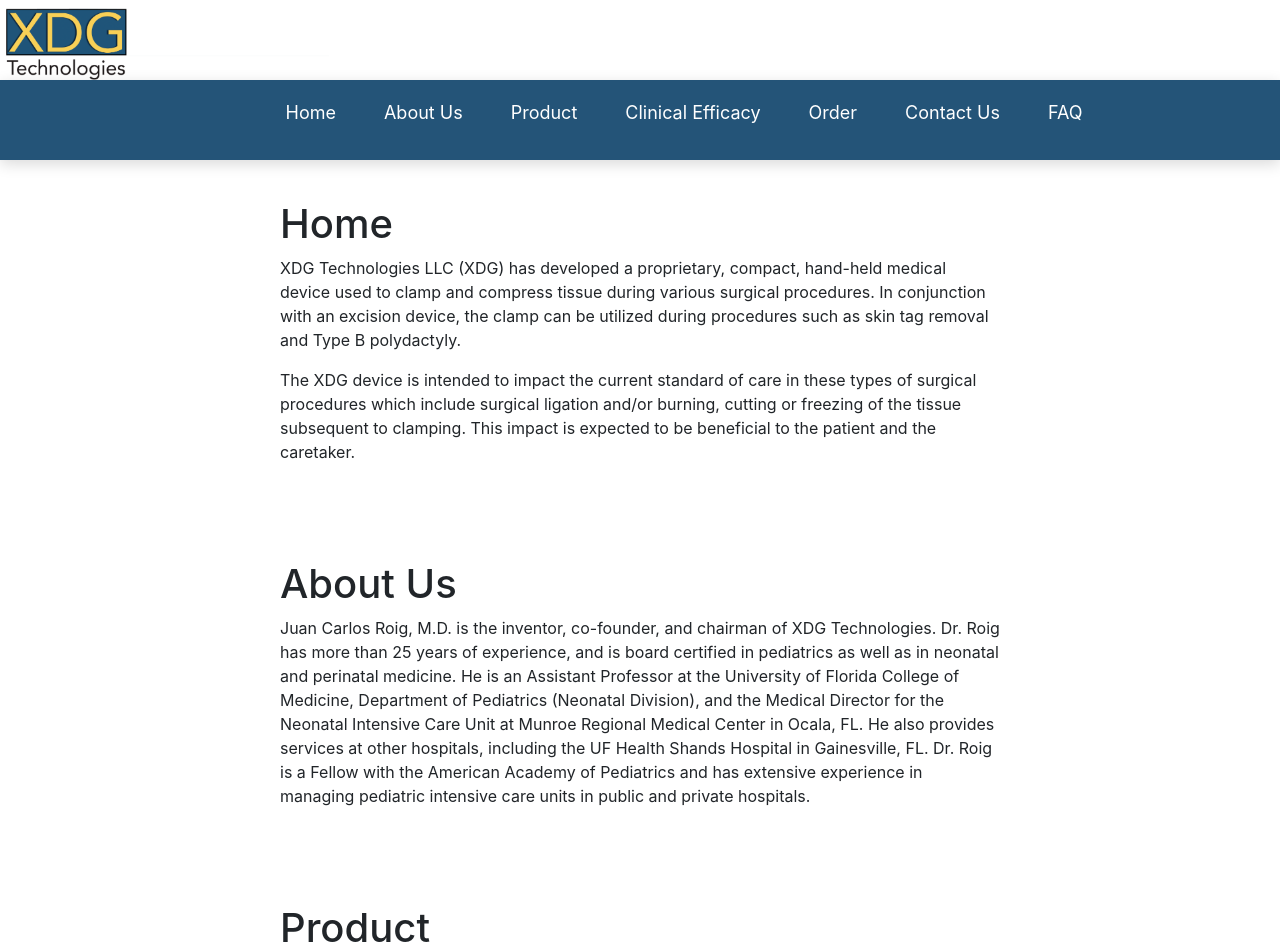
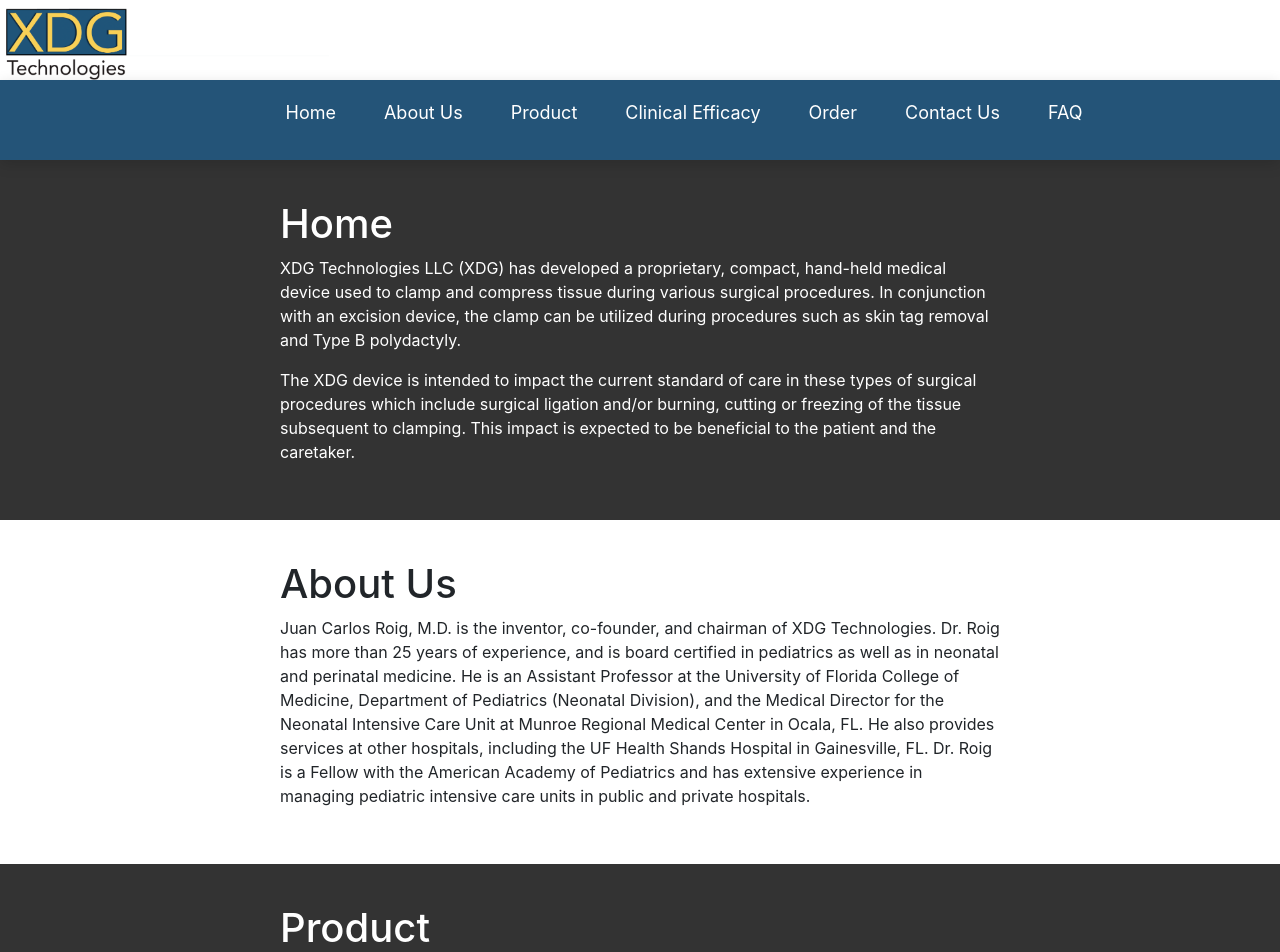
Before and after one commit to CEN30315A/Site, a React (Create React App) app: page / in a window 1280 px wide. Shown: the top 952 px of the page. Built offline with nearby package versions, Linux system fonts and the light colour scheme.

Commit message:
Made the code slightly cleaner in a few areas

```diff
--- a/src/App.js
+++ b/src/App.js
@@ -4,7 +4,6 @@
 import FaqSection from './components/FaqSection';
 import Navbar from "./components/Navbar";
 import Header from "./components/Header";
-import dummyText from "./components/DummyText";
 import AboutUs from './components/AboutUs';
 import Home from './components/Home';
 import Product from './components/Product';
@@ -15,53 +14,48 @@
 import ClinicalEfficacy from './components/ClinicalEfficacy';
 
 function App() {
+  let index = 0
   return (
     <div className="App">
         <Header/>
         <Navbar />
         <Home
           title="Home"
-          subtitle={dummyText}
-          dark={false}
-          id="section1"
+          dark={index++ % 2 === 0}
+          id={"section" + index}
           data={data}
         />
         <AboutUs
           title="About Us"
-          subtitle={dummyText}
-          dark={false}
-          id="section2"
+          dark={index++ % 2 === 0}
+          id={"section" + index}
         />
 
         <Product
           title="Product"
-          subtitle={dummyText}
-          dark={false}
-          id="section3"
+          dark={index++ % 2 === 0}
+          id={"section" + index}
         />
         <ProductImages />
         <ClinicalEfficacy
           title="Clinical Efficacy"
-          subtitle={dummyText}
-          dark={false}
-          id="section4"
+          dark={index++ % 2 === 0}
+          id={"section" + index}
         />
         <Order
           title="Order"
-          subtitle={dummyText}
-          dark={false}
-          id="section5"
+          dark={index++ % 2 === 0}
+          id={"section" + index}
         />
         <ContactUs
           title="Contact Us"
-          subtitle={dummyText}
-          dark={false}
-          id="section6"
+          dark={index++ % 2 === 0}
+          id={"section" + index}
         />
         <Section
           title="FAQ"
-          dark={false}
-          id="section7"
+          dark={index++ % 2 === 0}
+          id={"section" + index}
         />
         <FaqSection
            questAns = {data.faq}
--- a/src/components/AboutUs.js
+++ b/src/components/AboutUs.js
@@ -1,6 +1,6 @@
 import React from "react";
 
-export default function AboutUs({ title, subtitle, dark, id }) {
+export default function AboutUs({ title, dark, id }) {
   return (
     <div className={"section" + (dark ? " section-dark" : "")}>
       <div className="section-content" id={id}>
--- a/src/components/ClinicalEfficacy.js
+++ b/src/components/ClinicalEfficacy.js
@@ -1,6 +1,6 @@
 import React from "react";
 
-export default function ClinicalEfficacy({ title, subtitle, dark, id }) {
+export default function ClinicalEfficacy({ title, dark, id }) {
   return (
     <div className={"section" + (dark ? " section-dark" : "")}>
       <div className="section-content" id={id}>
--- a/src/components/ContactUs.js
+++ b/src/components/ContactUs.js
@@ -1,6 +1,6 @@
 import React from "react";
 
-export default function ContactUs({ title, subtitle, dark, id }) {
+export default function ContactUs({ title, dark, id }) {
   return (
     <div className={"section" + (dark ? " section-dark" : "")}>
       <div className="section-content" id={id}>
--- a/src/components/DummyText.js
+++ /dev/null
@@ -1,9 +0,0 @@
-const dummyText = `Lorem ipsum dolor sit amet, consectetur adipiscing elit, sed do eiusmod tempor incididunt ut labore et dolore magna aliqua. Id nibh tortor id aliquet. Sed lectus vestibulum mattis ullamcorper velit sed. Nec nam aliquam sem et tortor. Elit eget gravida cum sociis natoque. Ipsum a arcu cursus vitae. Massa sapien faucibus et molestie ac feugiat sed. Turpis egestas maecenas pharetra convallis posuere morbi leo. Duis at consectetur lorem donec massa sapien faucibus et molestie. Purus sit amet luctus venenatis lectus. Pellentesque nec nam aliquam sem et tortor consequat id porta. Sapien et ligula ullamcorper malesuada. Fringilla ut morbi tincidunt augue interdum velit euismod. Vitae turpis massa sed elementum tempus egestas sed. Netus et malesuada fames ac turpis egestas integer eget aliquet. Blandit cursus risus at ultrices mi tempus imperdiet nulla malesuada. Aliquam eleifend mi in nulla posuere sollicitudin aliquam ultrices sagittis.
-
-Nisi est sit amet facilisis. Vitae congue eu consequat ac felis. Facilisis mauris sit amet massa vitae tortor condimentum lacinia. Nisl condimentum id venenatis a condimentum. Rutrum tellus pellentesque eu tincidunt tortor. Semper auctor neque vitae tempus quam. Pellentesque adipiscing commodo elit at imperdiet dui accumsan sit. Mi ipsum faucibus vitae aliquet nec ullamcorper sit. Enim lobortis scelerisque fermentum dui faucibus. Volutpat ac tincidunt vitae semper quis lectus nulla at.
-
-Pellentesque id nibh tortor id aliquet lectus proin. Blandit cursus risus at ultrices mi. Iaculis eu non diam phasellus vestibulum lorem. Et odio pellentesque diam volutpat commodo. Sodales ut etiam sit amet nisl purus in. Adipiscing elit ut aliquam purus sit. Bibendum enim facilisis gravida neque convallis a cras. Duis at consectetur lorem donec massa sapien faucibus et molestie. Massa tincidunt nunc pulvinar sapien et ligula ullamcorper malesuada proin. Non odio euismod lacinia at quis risus sed vulputate odio. Vel turpis nunc eget lorem dolor sed viverra ipsum. A lacus vestibulum sed arcu.
-
-Odio aenean sed adipiscing diam.`;
-
-export default dummyText;
--- a/src/components/Header.js
+++ b/src/components/Header.js
@@ -1,6 +1,6 @@
 import React, { Component } from "react";
 import logo from "../xdg_header_mod.svg";
-import { Link, animateScroll as scroll } from "react-scroll";
+import {animateScroll as scroll } from "react-scroll";
 
 export default class Header extends Component {
   scrollToTop = () => {
--- a/src/components/Home.js
+++ b/src/components/Home.js
@@ -1,6 +1,6 @@
 import React from "react";
 
-export default function Home({ title, subtitle, dark, id, data }) {
+export default function Home({ title, dark, id, data }) {
   const home_data = data.home.map(item => {
   	return <p>{item}</p>
   })
--- a/src/components/Navbar.js
+++ b/src/components/Navbar.js
@@ -1,5 +1,4 @@
 import React, { Component } from "react";
-import logo from "../logo.svg";
 import { Link, animateScroll as scroll } from "react-scroll";
 
 export default class Navbar extends Component {
--- a/src/components/Order.js
+++ b/src/components/Order.js
@@ -1,6 +1,6 @@
 import React from "react";
 
-export default function Order({ title, subtitle, dark, id }) {
+export default function Order({ title, dark, id }) {
   return (
     <div className={"section" + (dark ? " section-dark" : "")}>
       <div className="section-content" id={id}>
--- a/src/components/Product.js
+++ b/src/components/Product.js
@@ -1,7 +1,7 @@
 import React from "react";
 
 
-export default function Product({ title, subtitle, dark, id }) {
+export default function Product({ title, dark, id }) {
   return (
     <div className={"section" + (dark ? " section-dark" : "")}>
       <div className="section-content" id={id}>
```
